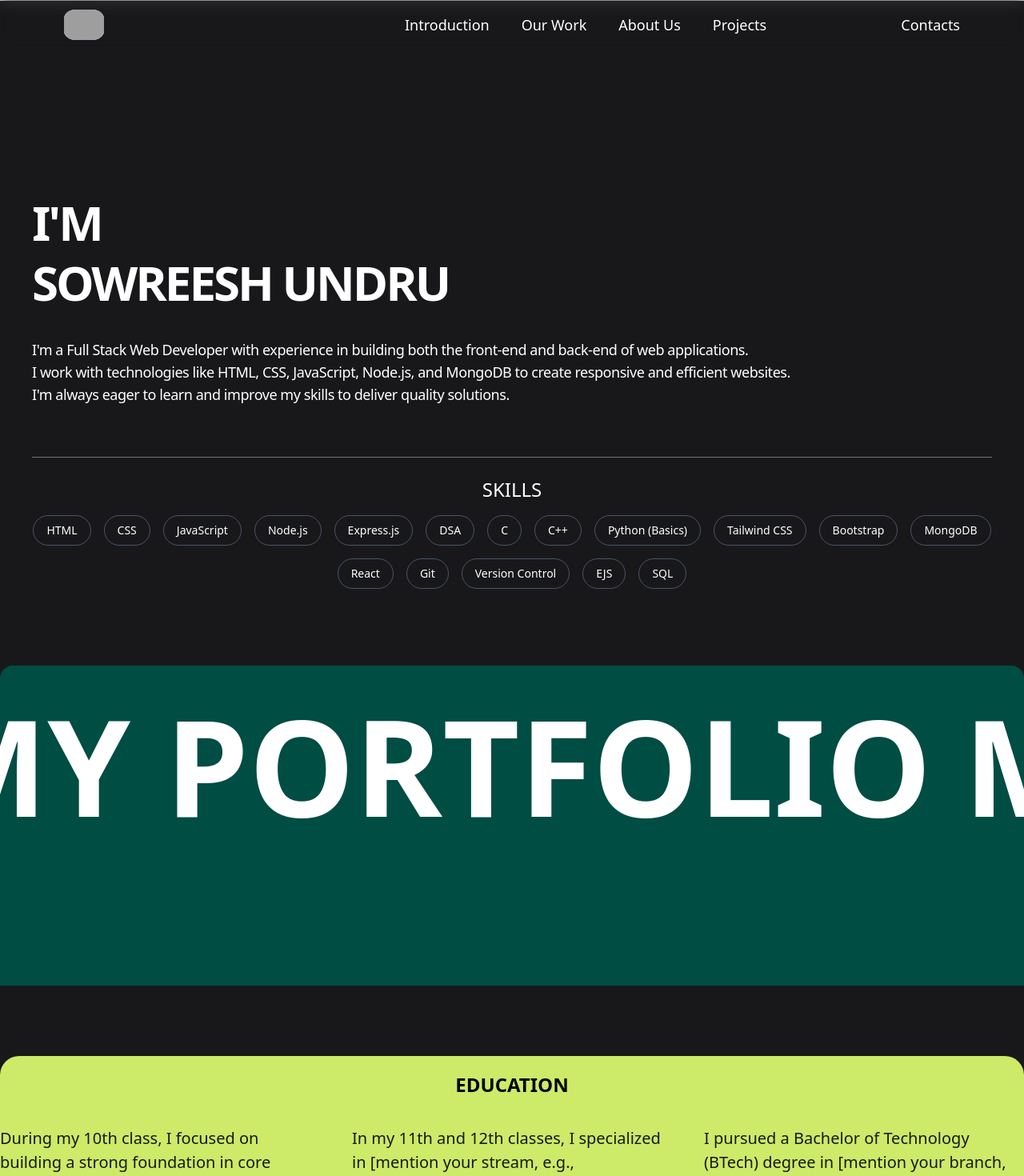
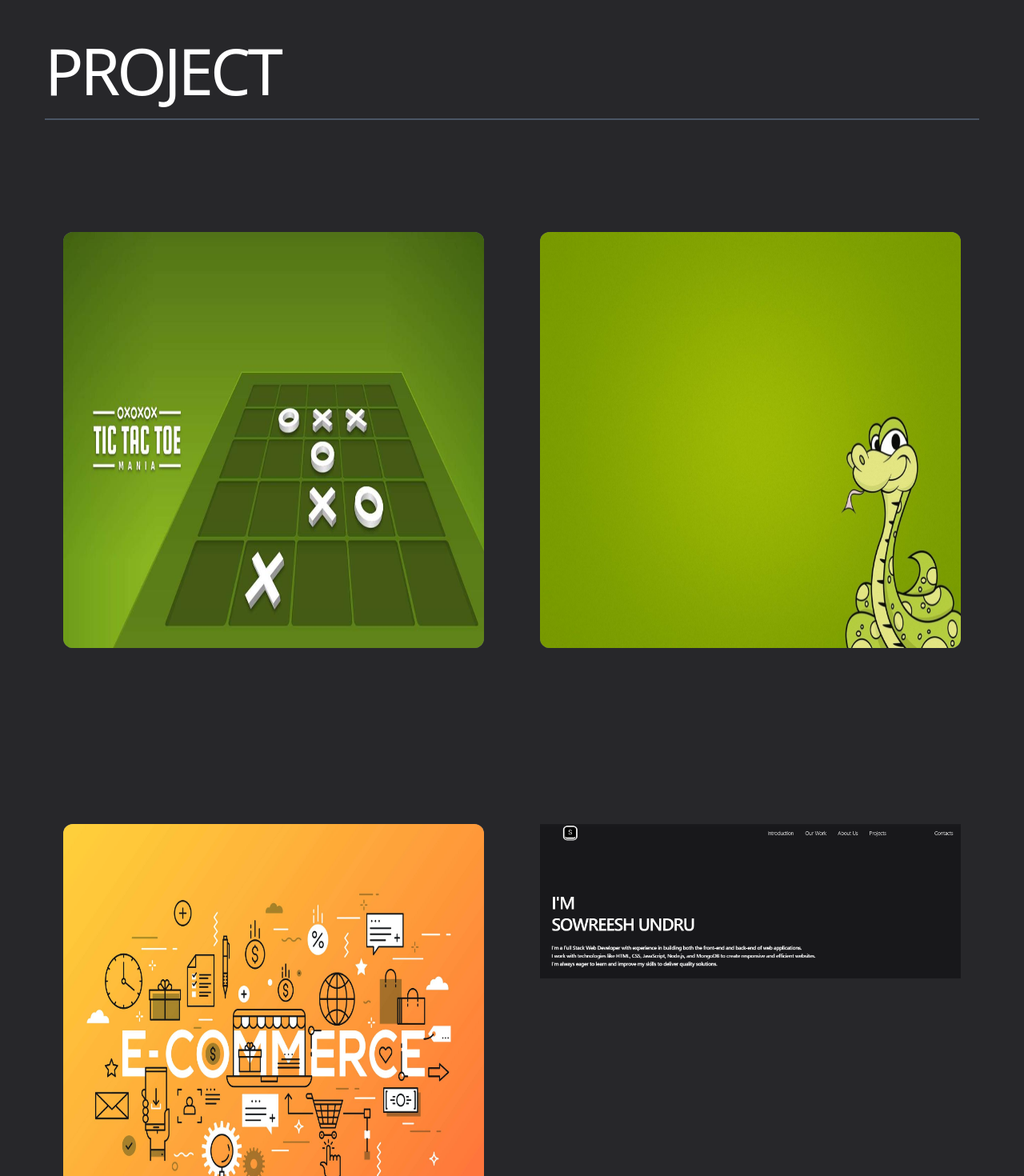
Before and after one commit to SowreeshUndru/main, a React (Vite) app: page / in a window 1280 px wide. Shown: the top 1470 px of the page at 80% size. Built offline with nearby package versions, Linux system fonts and the light colour scheme; grey boxes are pictures that could not be loaded.

Commit message:
Fixed Project.jsx filename case

```diff
--- a/src/components/navbar.jsx
+++ b/src/components/navbar.jsx
@@ -1,65 +1,74 @@
-import React, { useState, useEffect } from "react";
 
-function Navbar() {
-  const [hidden, setHidden] = useState(false);
-  const [start,setStart]=useState(-1);
-
-  useEffect(() => {
-    let lastScrollY = window.scrollY;
+import { easeIn, motion } from 'framer-motion'
+import React, { useState } from 'react'
+import Cards from './Cards.jsx';
 
 
+function Project() {
+
+  const [hoverindex, setHover] = useState(-1);
+  const [hoverindex1, setHover1] = useState(-1);
+  const [translate, setTranslate] = useState(-1);
+
+  return (
+    <div onMouseOver={()=>setTranslate(1)} className=' w-[100vw]  bg-[#27272A] px-14 py-7'>
+      <motion.h1  initial={{x:"100%"}} animate={{x:translate==1 ?"0%":"100%"}} transition={{ease:[0.25, 1, 0.5, 1],duration:"1"}} className='text-[500%] uppercase font-["Neue_Montreal"] tracking-tighter border-b-2 border-gray-600'>project</motion.h1>
 
 
-
-    const handleScroll = () => {
-      if (window.scrollY > lastScrollY) {
-        setHidden(true);
-      } else {
-        setHidden(false);
-      }
-      lastScrollY = window.scrollY;
-    };
+      {/*  project cards -1*/}
 
 
-    window.addEventListener("scroll", handleScroll);
+      <div className=' relative flex flex-wrap h-[100vh] w-full  gap-[6%] items-center  justify-center mb-10'>
 
-    return () => window.removeEventListener("scroll", handleScroll);
-  }, []);
+        {["tic-tac game", "Snake-Game"].map((item, index) => (
+          <div className='absolute flex overflow-hidden  ' key={index}>
+            {item.split("").map((character, charIndex) => (
+              <motion.span initial={{ y: "100%" }} animate={{ y: hoverindex == index ? "0%" : "100%" }} transition={{ easeIn, duration: charIndex * 0.04 }} key={charIndex} className=" z-2  text-white text-7xl  ">{character}</motion.span>
+            ))}
+          </div>
+        ))}
 
-  setTimeout(function () {
-    setStart(1);
-  }, 2000);
+        <motion.div onMouseEnter={() => setHover(0)} onMouseLeave={() => setHover(-1)} initial={{ scale: "1" }} animate={{ scale: hoverindex == 0 ? "1.04" : "1" }} transition={{ ease: "linear", duration: 0.04 }} className=' z-1 h-[65%]  w-[45%] bg-gray-500 rounded-xl'>
+          <img src="../images/tictac.jpg " className='h-full w-full rounded-xl' alt="tictac game" />
+        </motion.div>
 
-  return (
-    <div
+        <motion.div onMouseEnter={() => setHover(1)} onMouseLeave={() => setHover(-1)} initial={{ scale: "1" }} animate={{ scale: hoverindex == 1 ? "1.04" : "1" }} transition={{ ease: [0.25, 1, 0.5, 1], duration: 0.04 }} className='h-[65%] w-[45%] bg-gray-500 rounded-xl rounded-full'>
+         <a href="https://github.com/SowreeshUndru/snake-game"> <img src="../images/snake.jpg" alt="snake project photo" className='h-full w-full rounded-xl' /></a>
+        </motion.div>
 
-      className={`fixed z-[999]  w-full px-20 py-3 font-['Neue Montreal'] backdrop-blur-sm flex justify-between items-center transition-all duration-500 ${
-        hidden ? "-translate-y-full opacity-0" : "translate-y-0 opacity-100"
-      }`}
-    >
-      <img
-        className="bg-white rounded-[30%]"
-        width="50"
-        height="50"
-        src="https://img.icons8.com/ios-filled/50/s-key.png"
-        alt="s-key"
-      />
-      <div className=" links flex gap-10 flex-wrap content-center">
-        {["Introduction", "Our Work", "About Us", "Projects", "Contacts"].map(
-          (item, index) => (
-            <a
-              key={index}
-              className={`text-lg capitalize font-light ${
-                index === 4 && "ml-32"
-              }`}
-            >
-              {item}
-            </a>
-          )
-        )}
       </div>
+
+
+      {/*  project cards -2*/}
+
+
+      <div className=' relative flex flex-wrap h-[100vh] w-full  gap-[6%] items-center  justify-center -mt-25 mb-10'>
+
+        {["", "", "E-commerce", "my portfolio"].map((item, index) => (
+          <div className='absolute flex overflow-hidden  ' key={index}>
+            {item.split("").map((character, charIndex) => (
+              <motion.span initial={{ y: "100%" }} animate={{ y: hoverindex1 == index ? "0%" : "100%" }} transition={{ easeIn, duration: charIndex * 0.04 }} key={charIndex} className=" z-2  text-[#989E86] text-7xl ">{character}</motion.span>
+            ))}
+          </div>
+        ))}
+
+        <motion.div onMouseEnter={() => setHover1(2)} onMouseLeave={() => setHover1(-1)} initial={{ scale: "1" }} animate={{ scale: hoverindex1 == 2 ? "1.04" : "1" }} transition={{ ease: "linear", duration: 0.04 }} className=' z-1 h-[65%]  w-[45%] bg-gray-500 rounded-xl'>
+          <a href="https://github.com/SowreeshUndru/e-com"><img src="../images/ecom.jpg " className='h-full w-full rounded-xl' alt="tictac game" /></a>
+        </motion.div>
+
+        <motion.div onMouseEnter={() => setHover1(3)} onMouseLeave={() => setHover1(-1)} initial={{ scale: "1" }} animate={{ scale: hoverindex1 == 3 ? "1.04" : "1" }} transition={{ ease: [0.25, 1, 0.5, 1], duration: 0.04 }} className='h-[65%] w-[45%] bg-[url("./images/bg.jpg")] bg-cover bg-center rounded-xl rounded-full'>
+          <div><a href="https://github.com/SowreeshUndru/main"><img src="./images/portfolio.png" alt="my-portfolio" className=''  /></a></div>
+
+        </motion.div>
+
+      </div>
+
+
+      {/*  project cards -3*/}
+
+
     </div>
-  );
+  )
 }
 
-export default Navbar;
+export default Project
```
